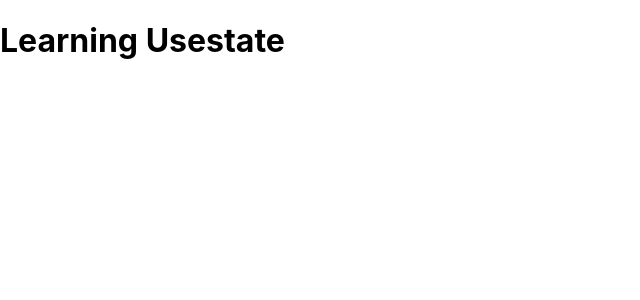
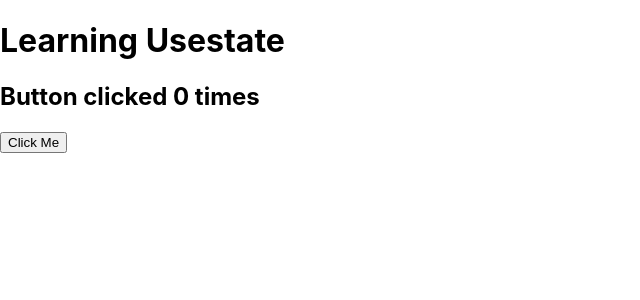
Before and after one commit to Ranipawar24/ReactPractice, a React (Create React App) app: page / in a window 1280 px wide. Shown: the top 300 px of the page, without its empty margins (0-640 px from the left). Built offline with nearby package versions, Linux system fonts and the light colour scheme.

Commit message:
Update App.js

```diff
--- a/src/App.js
+++ b/src/App.js
@@ -3,9 +3,16 @@ import Header from "./Components/Header";
 import { useState, React } from "react";
 
 function App() {
+  const [count, setcounter] = useState(0);
+  function updateCount() {
+    setcounter(count + 1);
+  }
+
   return (
     <>
       <h1>Learning Usestate</h1>
+      <h2>Button clicked {count} times </h2>
+      <button onClick={updateCount}>Click Me</button>
 
       {/* <h1 className="x">Hello world!!</h1>
       <p>{x < 15 ? "Greater" : "Smaller"}</p>
@@ -23,6 +30,7 @@ function App() {
 export default App;
 
 // like functions in js use used here as a props
+
 // // function add(a){
 //   return a+a;
 
```
